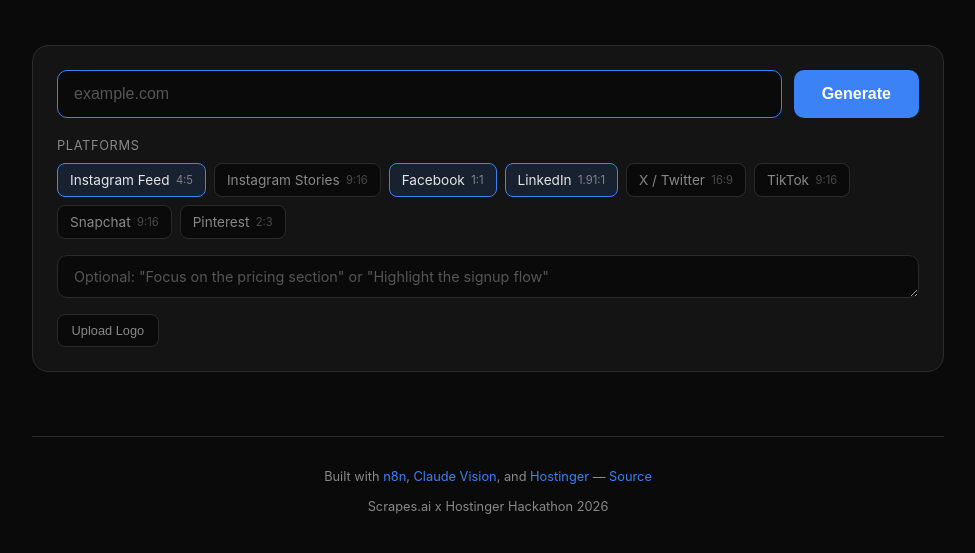
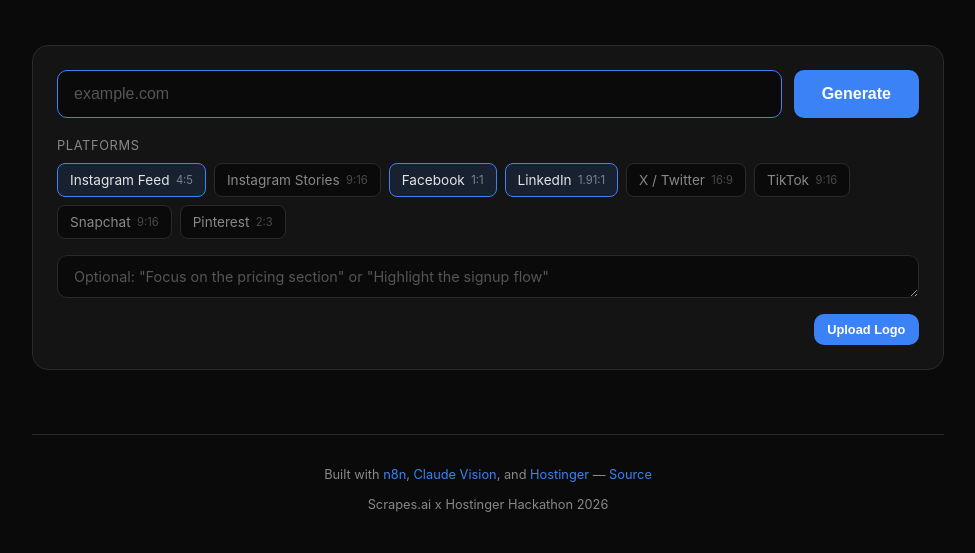
Before and after one commit to txmyer-dev/annotate, a website: page public/index.html in a window 1280 px wide. Shown: the part 113-666 px from the top of the page, without its empty margins (152-1127 px from the left). Drawn offline with Linux system fonts and the light colour scheme.

Commit message:
Style logo upload button to match Generate button, right-align
Co-Authored-By: Claude Opus 4.6 (1M context) <noreply@anthropic.com>

```diff
--- a/public/index.html
+++ b/public/index.html
@@ -164,21 +164,24 @@
       display: flex;
       align-items: center;
       gap: 0.75rem;
+      justify-content: flex-end;
     }
 
     .logo-upload-btn {
-      background: var(--bg);
-      border: 1px solid var(--border);
-      border-radius: 8px;
+      background: var(--accent);
+      border: none;
+      border-radius: 10px;
       padding: 0.5rem 0.85rem;
-      color: var(--muted);
+      color: white;
       font-size: 0.8rem;
+      font-weight: 600;
       cursor: pointer;
-      transition: border-color 0.2s;
+      transition: background 0.2s, transform 0.1s;
       white-space: nowrap;
     }
 
-    .logo-upload-btn:hover { border-color: #444; }
+    .logo-upload-btn:hover { background: var(--accent-hover); }
+    .logo-upload-btn:active { transform: scale(0.98); }
 
     .logo-preview {
       display: none;
```
